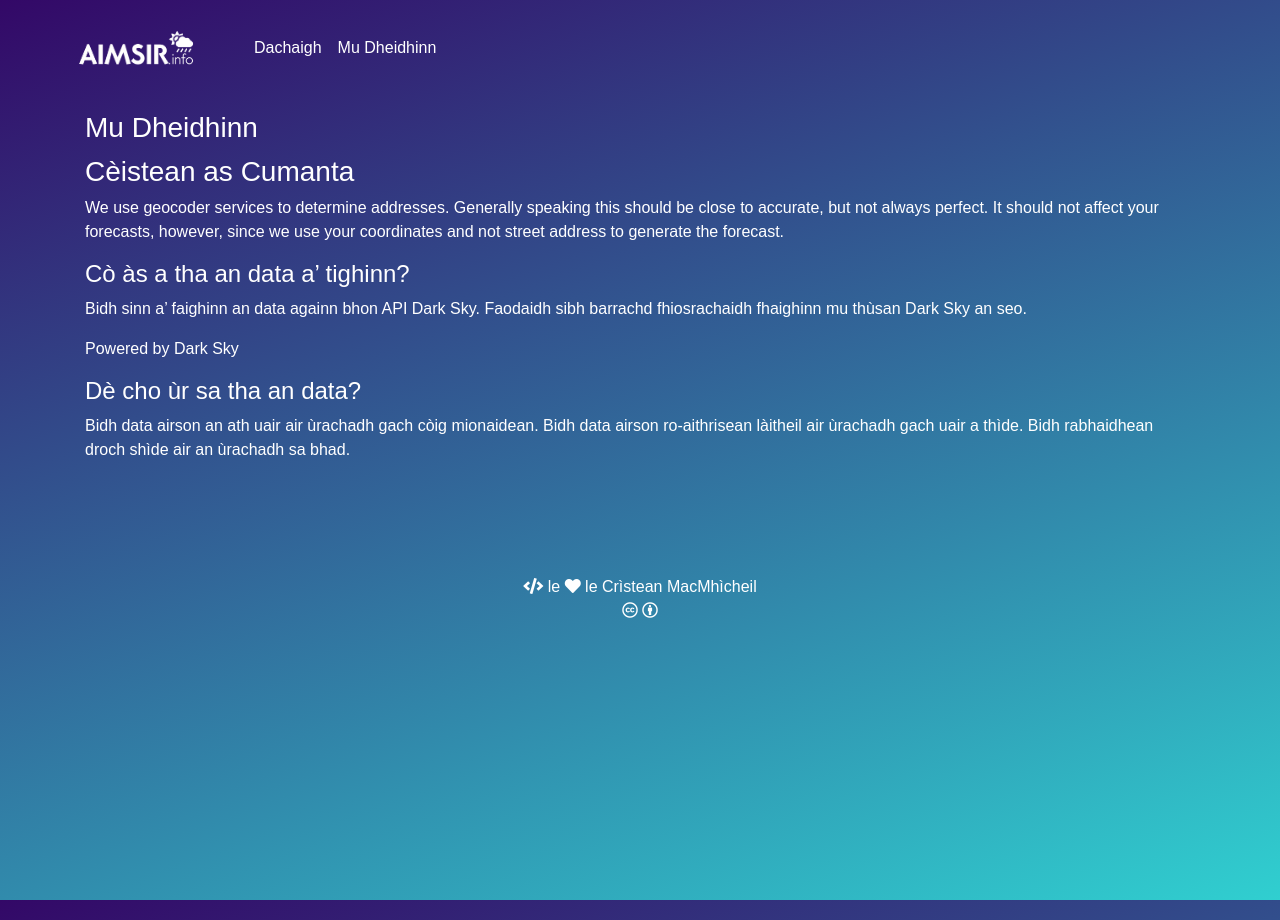
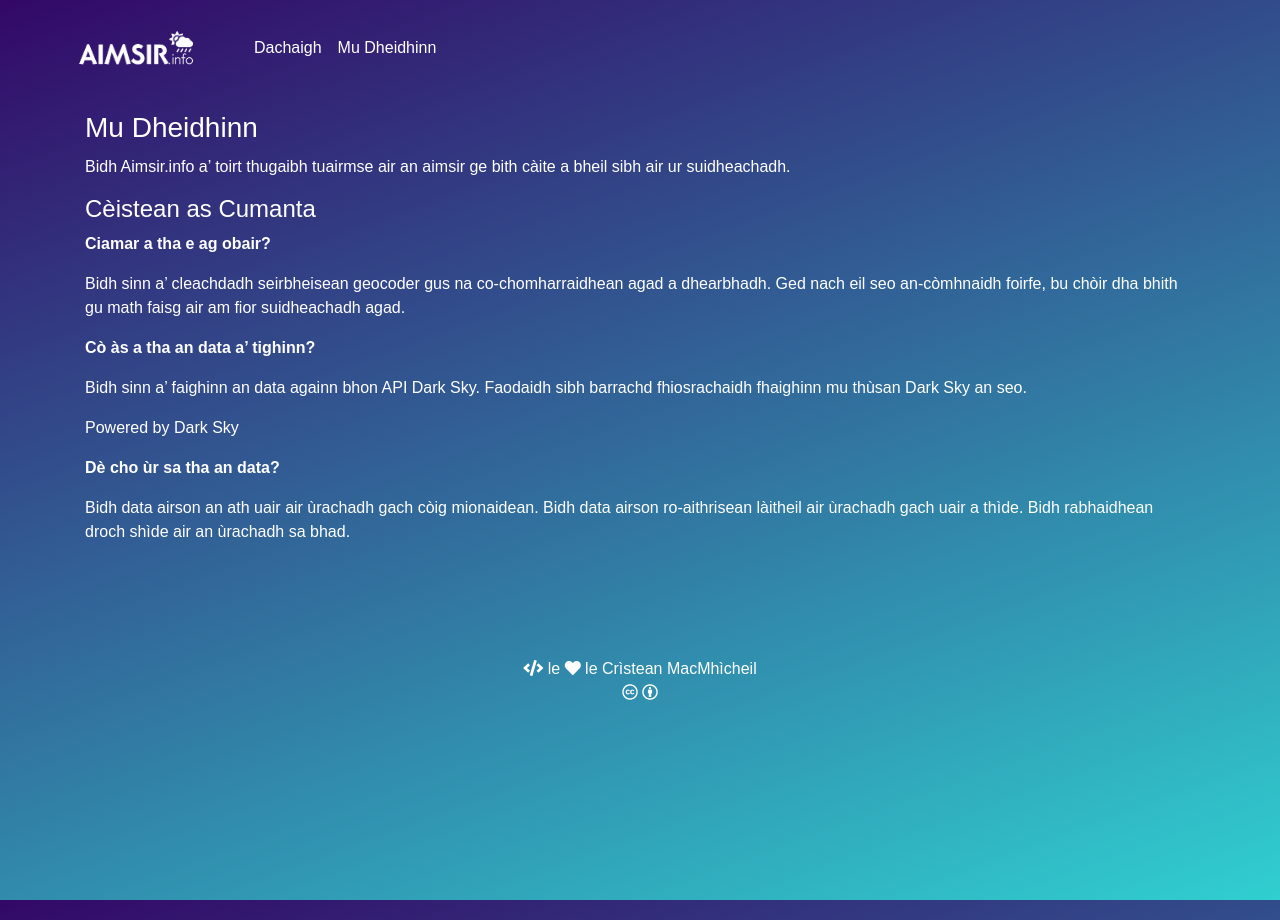
Before and after one commit to angeidheal/aimsir, a Jekyll site: the page built from mu-dheidhinn.md, in a window 1280 px wide. Built offline with Jekyll 4.4.1, drawn with Linux system fonts in a browser that asks for light colours; nearby versions of some CDN libraries; a script that is not in the unit is left out.

Commit message:
Update mu-dheidhinn.md

```diff
--- a/mu-dheidhinn.md
+++ b/mu-dheidhinn.md
@@ -4,16 +4,20 @@ title: Mu Dheidhinn
 permalink: /mu-dheidhinn/
 ---
 
-### Cèistean as Cumanta
+Bidh Aimsir.info a' toirt thugaibh tuairmse air an aimsir ge bith càite a bheil sibh air ur suidheachadh.
 
-We use geocoder services to determine addresses. Generally speaking this should be close to accurate, but not always perfect. It should not affect your forecasts, however, since we use your coordinates and not street address to generate the forecast.
+#### Cèistean as Cumanta
 
-#### Cò às a tha an data a' tighinn?
+**Ciamar a tha e ag obair?**
+
+Bidh sinn a' cleachdadh seirbheisean geocoder gus na co-chomharraidhean agad a dhearbhadh. Ged nach eil seo an-còmhnaidh foirfe, bu chòir dha bhith gu math faisg air am fior suidheachadh agad.
+
+**Cò às a tha an data a' tighinn?**
 
 Bidh sinn a' faighinn an data againn bhon API Dark Sky. Faodaidh sibh barrachd fhiosrachaidh fhaighinn mu thùsan Dark Sky [an seo](https://darksky.net/dev/docs/sources).
 
 [Powered by Dark Sky](https://darksky.net/poweredby/)
 
-#### Dè cho ùr sa tha an data?
+**Dè cho ùr sa tha an data?**
 
 Bidh data airson an ath uair air ùrachadh gach còig mionaidean. Bidh data airson ro-aithrisean làitheil air ùrachadh gach uair a thìde. Bidh rabhaidhean droch shìde air an ùrachadh sa bhad.
```
